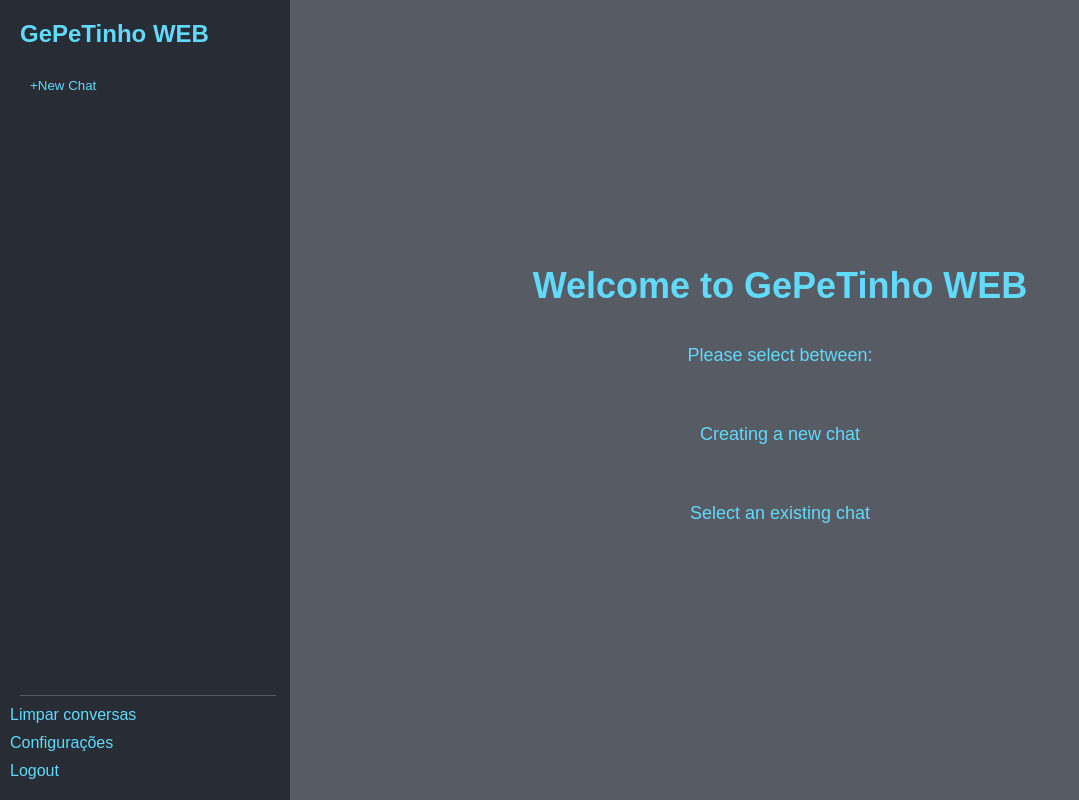
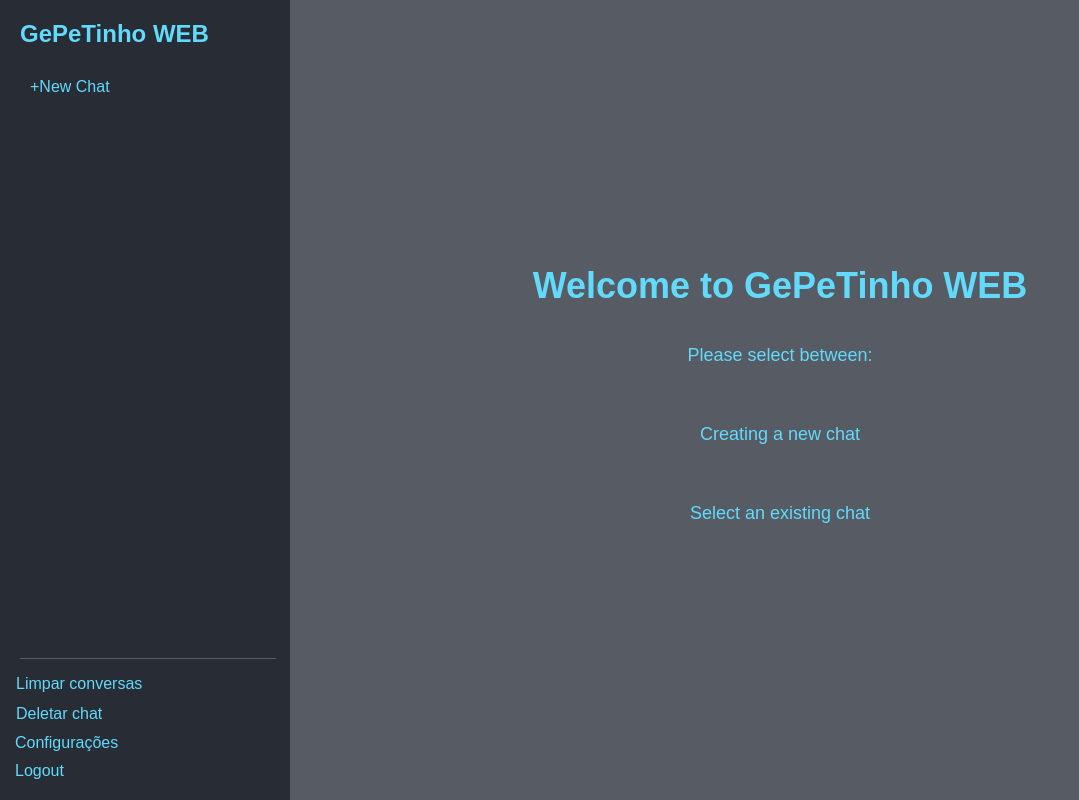
Before and after one commit to on-ferreira/GePeTinhoWEB, a Django app: page / in a window 1280 px wide. Shown: the whole page, without its empty margins (0-1079 px from the left). Run offline with Django 4.2, Linux system fonts and the light colour scheme; data that the repository does not hold is empty.

Commit message:
Creating delete chat and clear chat views

```diff
--- a/myapp/models.py
+++ b/myapp/models.py
@@ -4,6 +4,7 @@ from django.contrib.auth.models import User
 
 class Chat(models.Model):
     created_at = models.DateTimeField(auto_now_add=True)
+    #user = pegar current user
 
     class Meta:
         ordering = ('created_at', )
--- a/myapp/static/css/styles.css
+++ b/myapp/static/css/styles.css
@@ -73,6 +73,7 @@ body {
     color: var(--primary-color);
     border: none;
     border-radius: 5px;
+    font-size: 16px;
     padding: 10px;
     cursor: pointer;
     text-decoration: none !important;
@@ -93,9 +94,26 @@ body {
     padding: 10px;
   }
 
+  .settings button{
+      display: block;
+      color: var(--primary-color);
+      background: var(--secondary-color);
+      text-decoration: none;
+      border: none;
+      font-size: 16px;
+    border-radius: 5px;
+    padding: 6px;
+    cursor: pointer;
+    text-decoration: none !important;
+    outline: none !important;
+    display: inline-block; /* Added display property */
+  }
+
   .settings a {
   display: block;
+  margin-top:5px;
   margin-bottom: 10px;
+  margin-left: 5px;
   color: var(--primary-color);
   text-decoration: none;
   }
--- a/myapp/static/js/script.js
+++ b/myapp/static/js/script.js
@@ -18,11 +18,6 @@ window.onload = function() {
     document.getElementById('settings-popup').style.display = 'block';
   });
 
-  // Adiciona um ouvinte de eventos de clique ao botão Limpar conversas
-  clearButton.addEventListener('click', function(event) {
-    // Limpa todas as mensagens do bate-papo atualmente exibido
-    chatMessages.innerHTML = '';
-  });
 
   document.querySelector("#settings-popup button[type='submit']").addEventListener("click", (event) => {
     event.preventDefault(); // Evita que o formulário seja enviado
--- a/myapp/templates/base.html
+++ b/myapp/templates/base.html
@@ -18,12 +18,22 @@
     </form>
     <ul class="chat-list">
       {% for chat in chats %}
+      <!-- Colocar um IF de user logado = user do chat-->
       <li><a href = '/chat/{{chat.id}}'>Chat {{chat.id}}</a></li>
       {% endfor %}
     </ul>
     <div class="settings">
       <hr class="my-line">
-      <a href="#" class="clear">Limpar conversas</a>
+        <form method="POST" action="{% url 'myapp:clear_chat' %}">
+          {% csrf_token %}
+          <input type="hidden" name="chat_id" value="{{ chat.pk }}">
+          <button type="submit" class="clear">Limpar conversas</button>
+        </form>
+      <form method="POST" action="{% url 'myapp:delete_chat' %}">
+          {% csrf_token %}
+          <input type="hidden" name="chat_id" value="{{ chat.pk }}">
+          <button type="submit" class="clear">Deletar chat</button>
+        </form>
       <a href="#" class="config">Configurações</a>
       <a href="logout.html" class="help">Logout</a>
     </div>
--- a/myapp/urls.py
+++ b/myapp/urls.py
@@ -8,5 +8,7 @@ urlpatterns = [
     path('chat/<int:chat_id>/', views.chat_view, name='chat_view'),
     path('create_chat/', views.create_chat, name='create_chat'),
     path('create_msg/', views.create_msg, name='create_msg'),
+    path('clear_chat/', views.clear_chat, name='clear_chat'),
+    path('delete_chat/', views.delete_chat, name='delete_chat'),
     path('', views.index, name='index'),
 ]
--- a/myapp/views.py
+++ b/myapp/views.py
@@ -54,3 +54,29 @@ def create_msg(request):
         return redirect(reverse('myapp:chat_view', kwargs={'chat_id': chat.pk}))
     else:
         return render(request, 'create_msg.html')
+
+
+def clear_chat(request):
+    if request.method == 'POST':
+        chat_id = request.POST.get('chat_id')
+        # Retrieve the chat object based on chat_id
+        chat = Chat.objects.get(pk=chat_id)
+        # Delete the messages with the matching chat_id
+        Message.objects.filter(chat_id=chat.pk).delete()
+
+        return redirect(reverse('myapp:chat_view', kwargs={'chat_id': chat.pk}))
+    else:
+        return render(request, 'create_chat.html')
+
+
+def delete_chat(request):
+    if request.method == 'POST':
+        chat_id = request.POST.get('chat_id')
+        # Retrieve the chat object based on chat_id
+        chat = Chat.objects.get(pk=chat_id)
+        # Delete the messages with the matching chat_id
+        chat.delete()
+
+        return redirect(reverse('myapp:index'))
+    else:
+        return render(request, 'create_chat.html')
```
